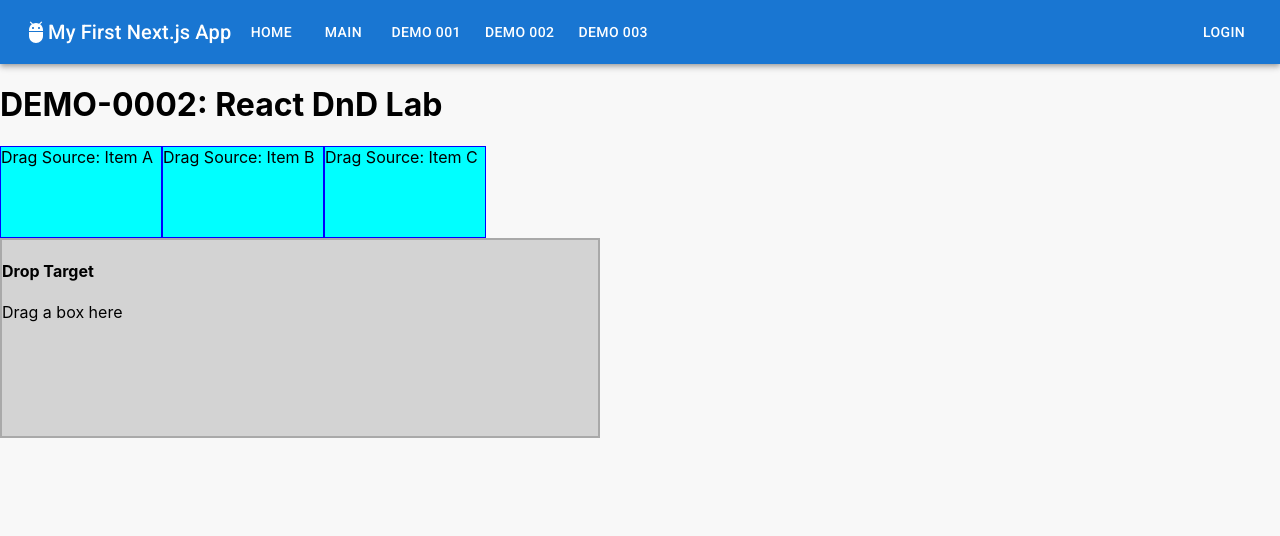
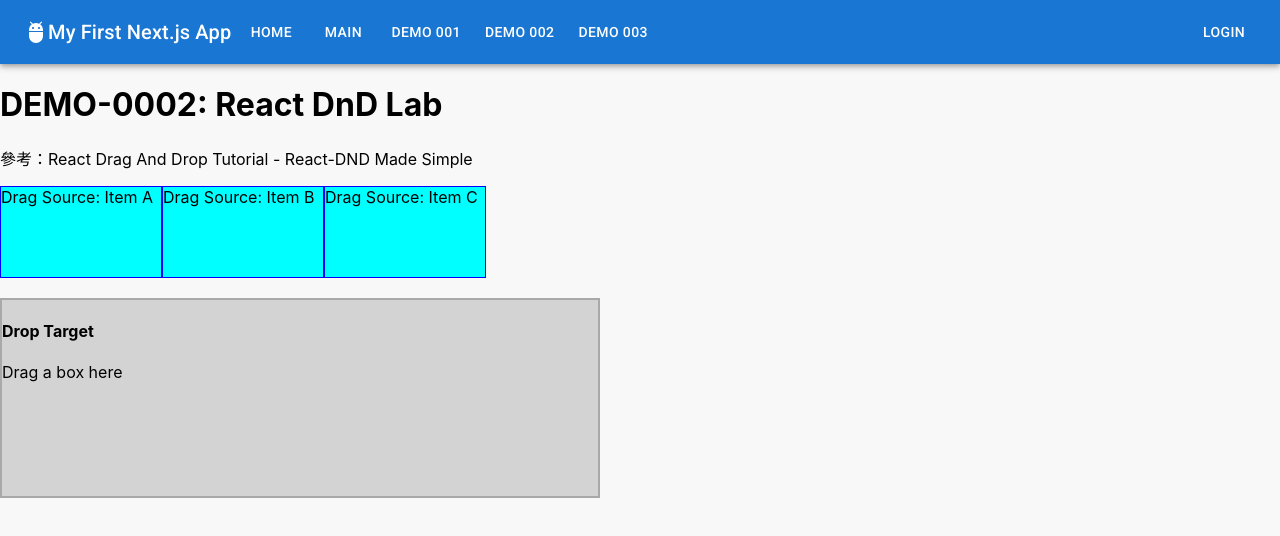
Before and after one commit to relyky/NextJsLab, a Next.js app: page /demo/dm0002 in a window 1280 px wide. Shown: the top 536 px of the page. Built offline with nearby package versions, Linux system fonts and the light colour scheme.

Commit message:
React Dnd Practice

```diff
--- a/src/pages/demo/dm0002/AppForm.tsx
+++ b/src/pages/demo/dm0002/AppForm.tsx
@@ -5,6 +5,7 @@ export default (props: object) => {
   return (
     <div>
       <h1>DEMO-0002: React DnD Lab</h1>
+      <p>參考：<a href='https://www.youtube.com/watch?v=4bzJrEETW4w&ab_channel=PedroTech' target="_blank">React Drag And Drop Tutorial - React-DND Made Simple</a></p>
       <div style={{ display: 'flex' }}>
         {/* Drag Source */}
         <Stuff title='Item A' />
@@ -12,6 +13,8 @@ export default (props: object) => {
         <Stuff title='Item C' />
       </div>
 
+      <br/>
+
       {/* Drop Target */}
       <Bucket />
     </div>
```
